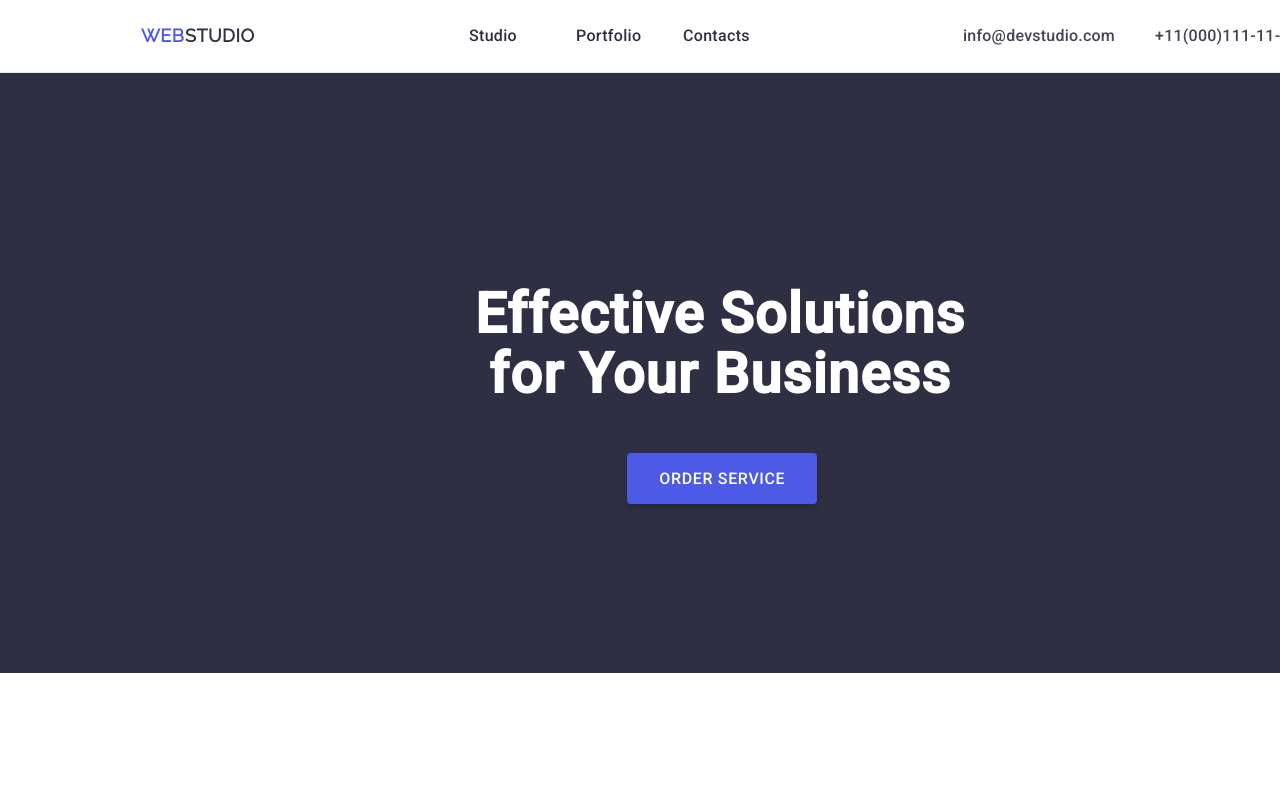
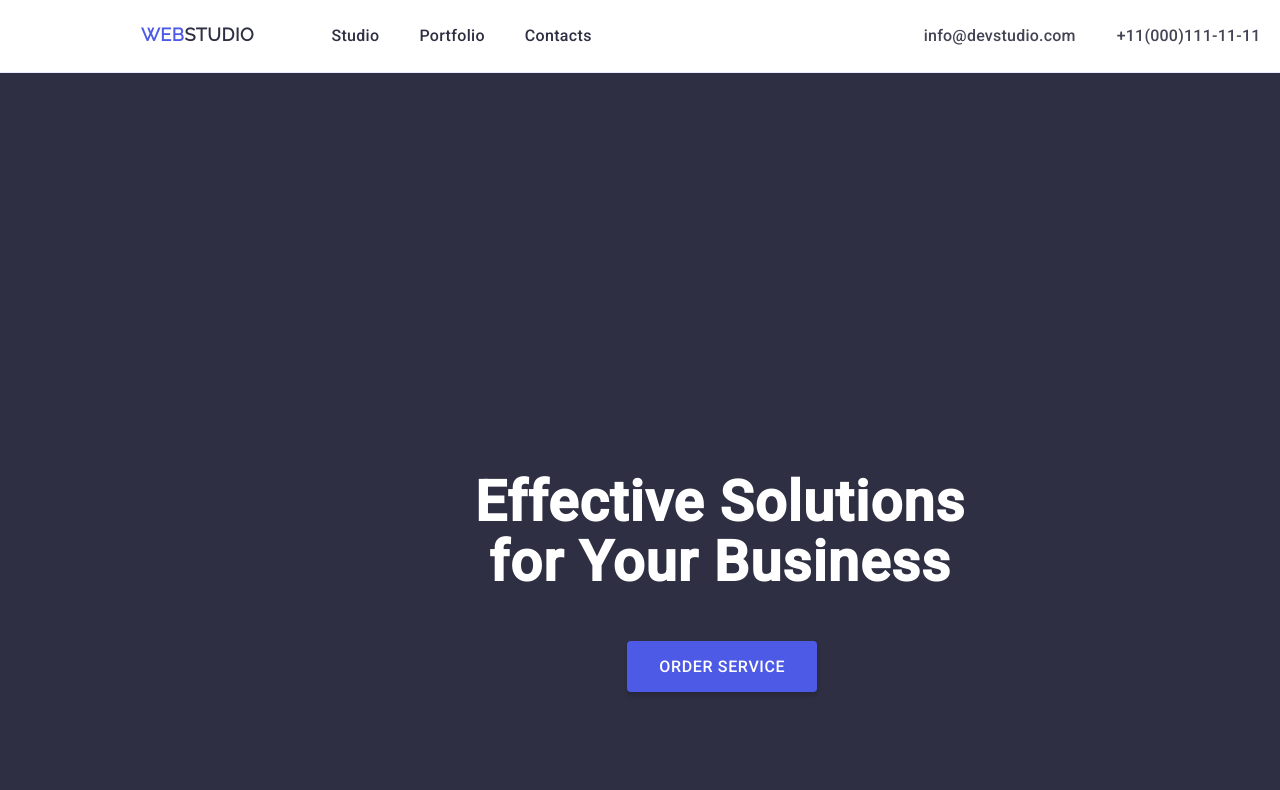
Before and after one commit to kcufury/goit-markup-hw-03, a plain HTML site: page index.html in a window 1280 px wide. Shown: the top 790 px of the page. Drawn offline with Linux system fonts and the light colour scheme.

Commit message:
updated css

```diff
--- a/css/styles.css
+++ b/css/styles.css
@@ -16,11 +16,13 @@
 
 }
 
-.fillter-contact:hover {
+.fillter-contact-1 a:hover,
+.fillter-contact-2 a:hover {
     color: var(--iris, #4D5AE5);
 }
 
-.fillter-contact:focus {
+.fillter-contact-1 a:focus,
+.fillter-contact-2 a:focus {
     color: var(--iris, #4D5AE5);
 }
 
@@ -51,12 +53,11 @@
 }
 
 .container-1 {
+    display: flex;
+    align-items: center;
     width: 1158px;
-    display: flex;
-    flex-direction: row;
-    flex-wrap: nowrap;
-    justify-content: space-between;
-    align-items: center;
+    margin: 0, auto;
+    padding: 0 15px 0 15px;
 }
 
 .container-2 {
@@ -67,7 +68,7 @@
     justify-content: center;
     align-items: center;
     margin: auto;
-    padding: 0;
+    padding-top: 96px;
 
 }
 
@@ -102,6 +103,7 @@
     flex-wrap: nowrap;
     justify-content: flex-start;
     align-items: flex-start;
+    padding-top: 72px;
 }
 
 .container-6 {
@@ -111,7 +113,7 @@
     flex-wrap: nowrap;
     justify-content: flex-start;
     align-items: flex-start;
-    margin: auto;
+    padding-top: 72px;
 }
 
 .container-7 {
@@ -166,20 +168,23 @@ button {
 
 .fillter-web-links {
     display: flex;
-    align-items: center;
-    justify-content: center;
     margin: 0;
     padding: 0px;
-    gap: 35px 40px;
+    gap: 40px;
     width: auto;
     height: 72px;
     flex-shrink: 0;
-    color: var(--navyblue, #2E2F42);
+}
+
+.head-links {
+    display: flex;
+    align-items: center;
 }
 
 
 .fillter-contact-links {
     display: flex;
+    color: var(--slate, #434455);
     /* Body */
     text-align: center;
     font-size: 16px;
@@ -189,21 +194,34 @@ button {
     letter-spacing: 0.23px;
     padding: 0;
     margin: 0;
+    padding-left: 332px;
 }
 
-.fillter-contact {
+.fillter-contact-2 {
+    display: flex;
+    align-items: center;
+    align-content: center;
+    justify-content: flex-end;
+}
+
+.fillter-contact-1 a,
+.fillter-contact-2 a {
+    width: 153px;
+    height: 24px;
+    display: flex;
     color: var(--slate, #434455);
     /* Body */
     text-align: center;
     font-size: 16px;
     line-height: 1.5;
-    gap: 40px;
     /* 150% */
     letter-spacing: 0.23px;
+    margin-left: auto;
 }
 
+
+
 .fillter-studio {
-    display: flex;
     width: 44px;
     height: fit-content;
     padding: 0px;
@@ -220,27 +238,44 @@ button {
     text-transform: uppercase;
 }
 
-.fillter-menu-links {
-    display: flex;
+.fillter-logo-links {
+    align-items: center;
     height: 24px;
     width: fit-content;
     align-items: center;
     flex-shrink: 0;
+    margin-right: 76px;
 }
 
-.fillter-links {
+.fillter-logo-links-bottom {
+    display: flex;
+    align-items: center;
+    height: 24px;
+    width: fit-content;
+    align-items: center;
+    flex-shrink: 0;
+    margin-right: 76px;
+}
+
+.fillter-links-1 a,
+.fillter-links-2 a,
+.fillter-links-3 a{
+    display: flex;
     color: var(--navyblue, #2E2F42);
     /* Body Medium */
-    width: 67px;
+    width: fit-content;
     height: 24px;
     font-size: 16px;
     font-weight: 500;
     line-height: 1.5;
     gap: 40px;
+    padding-top: 24px;
+    padding-bottom: 24px;
     align-items: flex-start;
     /* 150% */
     letter-spacing: 0.02em;
 }
+
 
 nav li .fillter-links {
     display: inline-block;
@@ -273,7 +308,7 @@ nav li .fillter-links {
     align-content: center;
     justify-content: center;
     align-items: center;
-
+    padding: 188px 0;
 }
 
 .fillter-service-btn {
@@ -503,6 +538,7 @@ li {
     gap: 24px;
 }
 
+.portfolio-list img,
 .portfolio-list li {
     border: 1px solid var(--cornflower, #E7E9FC);
 }
@@ -523,8 +559,6 @@ li {
     line-height: 1.2;
     /* 120% */
     letter-spacing: 0.4px;
-    width: 360px;
-    height: 420px;
     padding-bottom: 0px;
     flex-direction: column;
     flex-shrink: 0;
--- a/index.html
+++ b/index.html
@@ -20,38 +20,37 @@
     <!-- Menu -->
     <header>
       <div class="container-1">
-        <a href="#" class="fillter-menu-links">
+        <nav class="head-links">
+          <a href="#" class="fillter-logo-links">
             <span class="fillter-studio">Web</span
             ><span class="fillter-name">Studio</span></a
           >
-        <nav>
           <ul class="fillter-web-links">
-            <li><a href="./index.html" class="fillter-links">Studio</a></li>
-            <li>
-              <a href="./portfolio.html" class="fillter-links">Portfolio</a>
+            <li class="fillter-links-1"><a href="./index.html">Studio</a></li>
+            <li class="fillter-links-2">
+              <a href="./portfolio.html">Portfolio</a>
             </li>
-            <li><a href="#" class="fillter-links">Contacts</a></li>
+            <li class="fillter-links-3"><a href="#">Contacts</a></li>
+          </ul>
+          <!-- Contacts -->
+          <ul class="fillter-contact-links">
+            <li class="fillter-contact-1">
+              <a href="mailto:info@devstudio.com">info@devstudio.com</a>
+            </li>
+            <li class="fillter-contact-2">
+              <a href="tel:+11(000)111-11-11">+11(000)111-11-11</a>
+            </li>
           </ul>
         </nav>
-        <!-- Contacts -->
-        <ul class="fillter-contact-links">
-          <li>
-            <a href="mailto:info@devstudio.com" class="fillter-contact"
-              >info@devstudio.com</a
-            >
-          </li>
-          <li>
-            <a href="tel:+11(000)111-11-11" class="fillter-contact"
-              >+11(000)111-11-11</a
-            >
-          </li>
-        </ul>
       </div>
     </header>
     <!-- Main Info -->
     <main>
+      <div>
         <article class="main-info">
-        <h1 class="fillter-business">Effective Solutions for Your Business</h1>
+          <h1 class="fillter-business">
+            Effective Solutions for Your Business
+          </h1>
           <ul class="fillter-order-service">
             <li>
               <button type="button"></button>
@@ -61,6 +60,7 @@
             </li>
           </ul>
         </article>
+      </div>
       <!-- Side Info -->
       <section>
         <div class="container-3">
@@ -179,7 +179,7 @@
     <!-- Footer -->
     <footer class="fillter-bottom-section">
       <div class="container-5">
-        <a href="#" class="fillter-menu-links"
+        <a href="#" class="fillter-logo-links-bottom"
           ><span class="fillter-bottom-studio">Web</span
           ><span class="fillter-footer-name">STUDIO</span></a
         >
```
Also changed, not shown: portfolio.html (+9 -9 lines). Lines whose indentation alone changed are shown as unchanged.
